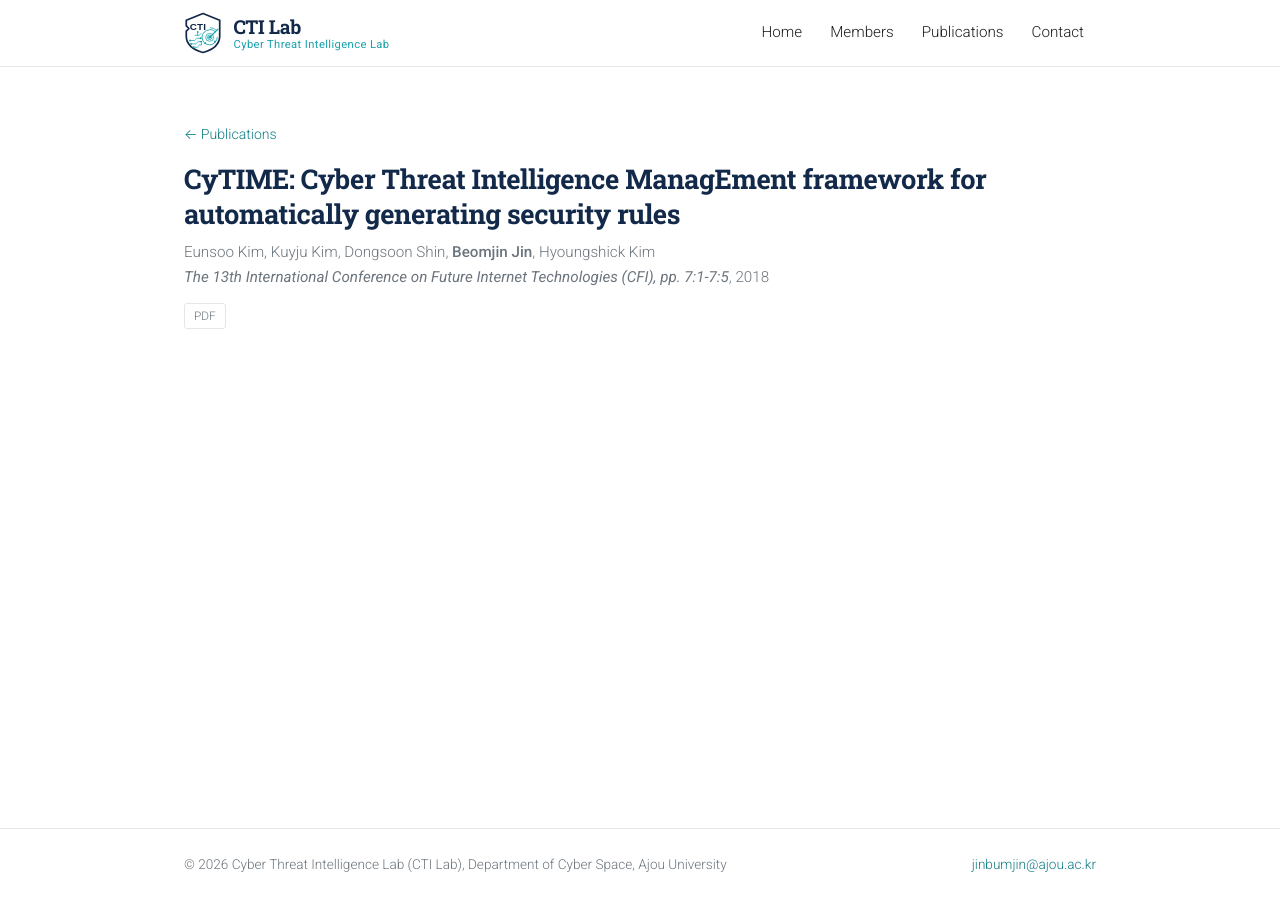
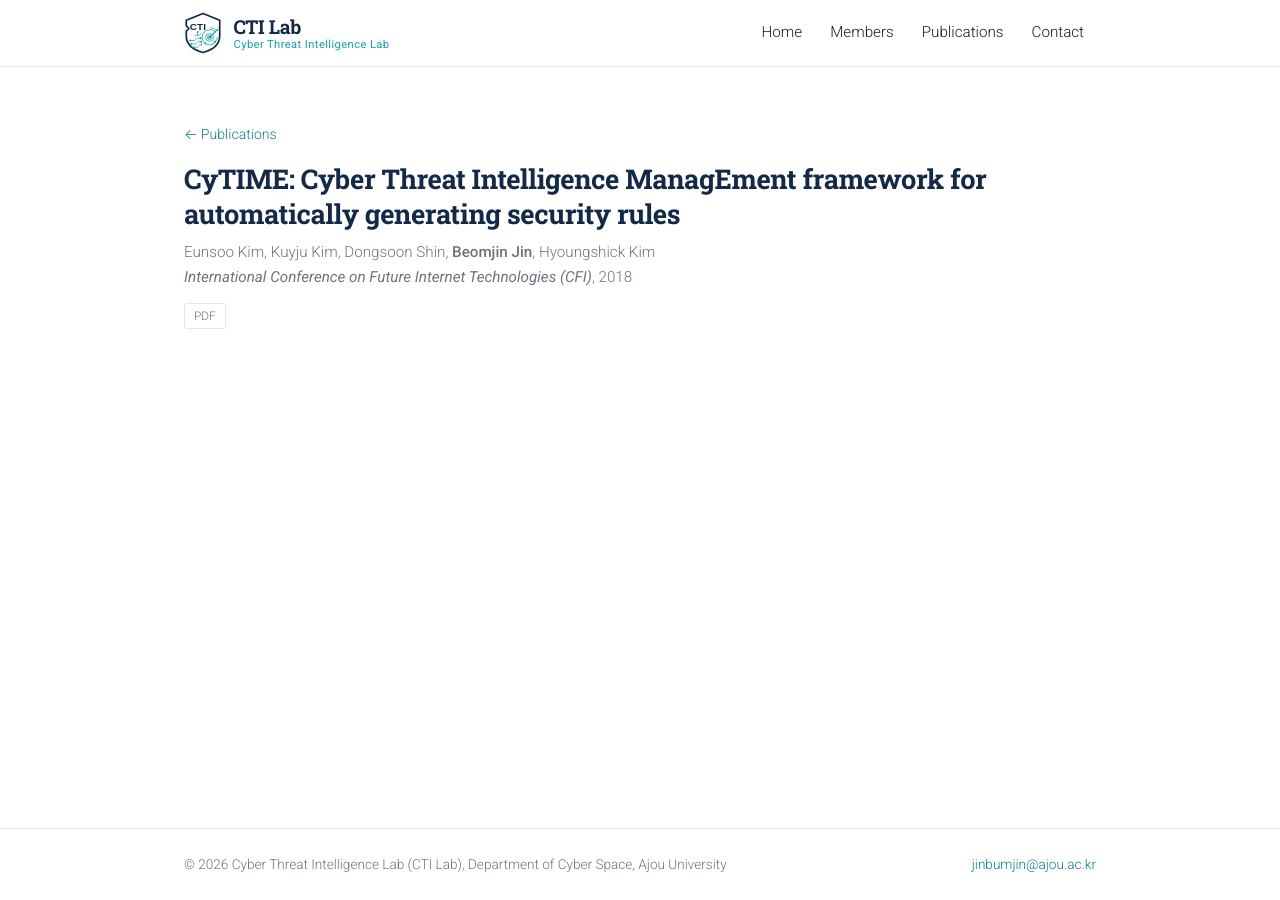
Before and after one commit to BJJINE/BJJINE.github.io, a Jekyll site: the page built from _publications/2018-08-01-cytime.md, in a window 1280 px wide. Built offline with Jekyll 4.4.1, drawn with Linux system fonts in a browser that asks for light colours.

Commit message:
Update 2018-08-01-cytime.md

```diff
--- a/_publications/2018-08-01-cytime.md
+++ b/_publications/2018-08-01-cytime.md
@@ -5,7 +5,7 @@ type: conference
 date: 2018-08-01
 year: 2018
 authors: "Eunsoo Kim, Kuyju Kim, Dongsoon Shin, <b>Beomjin Jin</b>, Hyoungshick Kim"
-venue: "The 13th International Conference on Future Internet Technologies (CFI), pp. 7:1-7:5"
+venue: "International Conference on Future Internet Technologies (CFI)"
 links:
   - { label: "PDF",  url: "/files/cytime.pdf" }
 ---
```
